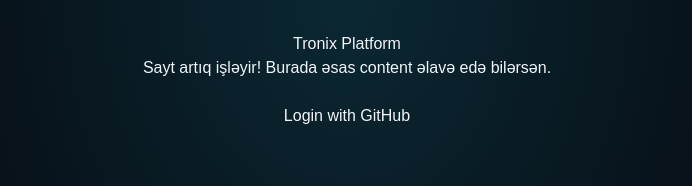
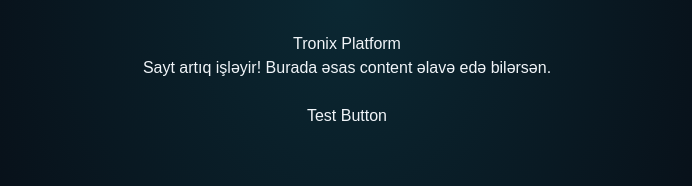
Before and after one commit to bigmouse6/tether-platform, a Next.js app: page / in a window 1280 px wide. Shown: the top 186 px of the page, without its empty margins (293-985 px from the left). Built offline with nearby package versions, Linux system fonts and the light colour scheme; no server answers.

Commit message:
Remove GitHub login, make page fully visible

```diff
--- a/app/page.tsx
+++ b/app/page.tsx
@@ -1,44 +1,25 @@
 "use client";
 
-import React, { useEffect, useState } from "react";
-import { createClient } from "@supabase/supabase-js";
-
-const supabaseUrl = process.env.NEXT_PUBLIC_SUPABASE_URL!;
-const supabaseAnonKey = process.env.NEXT_PUBLIC_SUPABASE_ANON_KEY!;
-const supabase = createClient(supabaseUrl, supabaseAnonKey);
+import React from "react";
 
 export default function Home() {
-  const [user, setUser] = useState<any>(null);
-
-  useEffect(() => {
-    // Supabase istifadəçi məlumatını yoxla
-    const session = supabase.auth.getSession().then(({ data }) => {
-      setUser(data.session?.user || null);
-    });
-  }, []);
-
-  const handleLogin = async () => {
-    const { error } = await supabase.auth.signInWithOAuth({
-      provider: "github", // istəsən dəyişə bilərsən
-    });
-    if (error) alert(error.message);
-  };
-
   return (
     <main style={{ padding: "2rem", fontFamily: "sans-serif", textAlign: "center" }}>
       <h1>Tronix Platform</h1>
       <p>Sayt artıq işləyir! Burada əsas content əlavə edə bilərsən.</p>
 
-      {!user ? (
-        <button
-          style={{ marginTop: "1rem", padding: "0.5rem 1rem", cursor: "pointer" }}
-          onClick={handleLogin}
-        >
-          Login with GitHub
-        </button>
-      ) : (
-        <p>Salam, {user.email}</p>
-      )}
+      {/* Test üçün button */}
+      <button
+        style={{
+          marginTop: "1rem",
+          padding: "0.5rem 1rem",
+          fontSize: "1rem",
+          cursor: "pointer",
+        }}
+        onClick={() => alert("Button işləyir!")}
+      >
+        Test Button
+      </button>
     </main>
   );
 }
```
